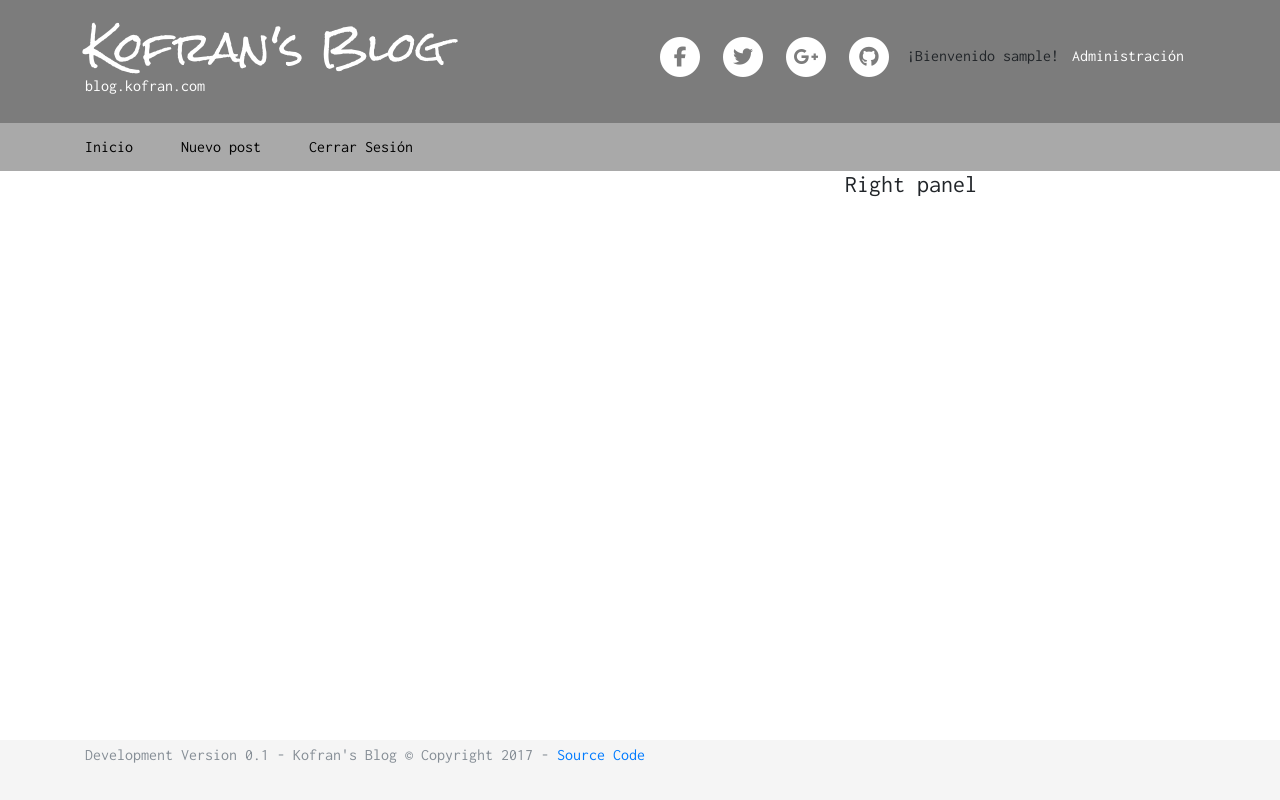
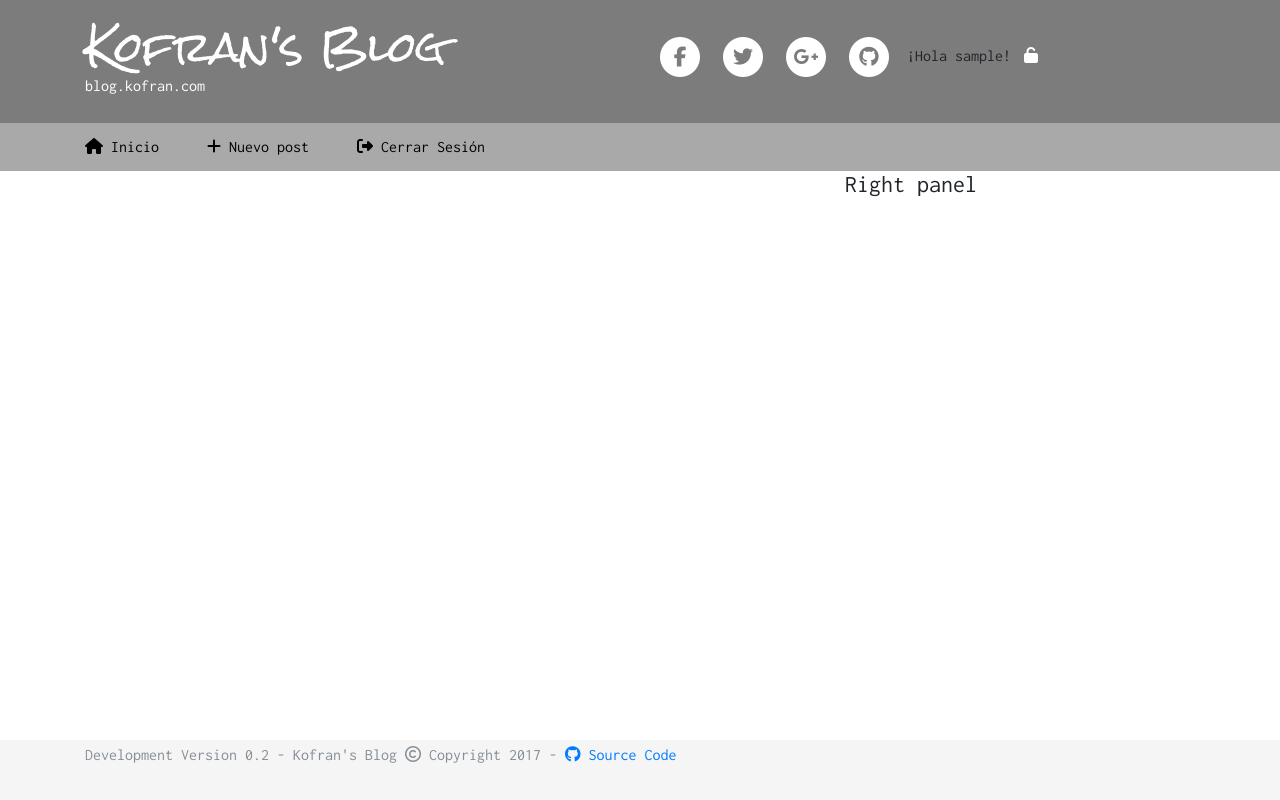
Before and after one commit to kofran/blog, a Django app: page / in a window 1280 px wide. Run offline with Django 3.2, Linux system fonts and the light colour scheme; the visitor is signed in with stand-in values (Sample User, id 1); data that the repository does not hold is empty; some libraries are stand-ins or nearby versions.

Commit message:
agregados iconos varios, version actualizada a 0.2

```diff
--- a/blog/templates/blog/base.html
+++ b/blog/templates/blog/base.html
@@ -66,15 +66,15 @@
               </li>
               <li class="list-inline-item">
                 {% if user.is_authenticated %}
-                  <p>¡Bienvenido {{ user.username }}!</p>
+                  <p>¡Hola {{ user.username }}!</p>
                 {% endif %}
                 {% if user.is_anonymous %}
-                  <a href="/signup">¡Registrate!</a>
+                  <a href="/signup"><i class="fa fa-user-plus" aria-hidden="true"></i> ¡Registrate!</a>
                 {% endif %}
               </li>
               <li class="list-inline-item">
                 {% if user.is_staff %}
-                  <a href="/admin">Administración</a>
+                  <a href="/admin"><i class="fa fa-unlock" aria-hidden="true"></i></a>
                 {% endif %}
               </li>
             </ul>
@@ -87,24 +87,24 @@
         <div class="container" role="menu">
           <ul class="menu-list list-inline">
             <li class="list-inline-item">
-              <a href="/">Inicio</a>
+              <a href="/"><i class="fa fa-home" aria-hidden="true"></i> Inicio</a>
             </li>
             {% if user.is_anonymous %}
               <li class="list-inline-item">
-                <a href="/login">Iniciar Sesión</a>
+                <a href="/login"><i class="fa fa-sign-in" aria-hidden="true"></i> Iniciar Sesión</a>
               </li>
             {% endif %}
             <li class="list-inline-item">
               {% if perms.post.can_add %}
                 {% if user.is_authenticated %}
-                  <a href="{% url 'post_new' %}" class="top-menu">Nuevo post <samp class="glyphicon glyphicon-plus"></samp></a>
+                  <a href="{% url 'post_new' %}" class="top-menu"><i class="fa fa-plus" aria-hidden="true"></i> Nuevo post</a>
                 {% endif %}
               {% endif %}
 
             </li>
             {% if user.is_authenticated %}
               <li class="list-inline-item">
-                <a href="/logout">Cerrar Sesión</a>
+                <a href="/logout"><i class="fa fa-sign-out" aria-hidden="true"></i> Cerrar Sesión</a>
               </li>
             {% endif %}
           </ul>
@@ -129,7 +129,7 @@
 
     <footer class="footer">
       <div class="container">
-        <span class="text-muted">Development Version 0.1 - Kofran's Blog © Copyright 2017 - <a href="https://github.com/kofran/blog" target="_blank">Source Code</a></span>
+        <span class="text-muted">Development Version 0.2 - Kofran's Blog <i class="fa fa-copyright" aria-hidden="true"></i> Copyright 2017 - <a href="https://github.com/kofran/blog" target="_blank"><i class="fa fa-github" aria-hidden="true"></i> Source Code</a></span>
 
 
       </div>
--- a/blog/templates/blog/home.html
+++ b/blog/templates/blog/home.html
@@ -8,7 +8,7 @@
       <h3><a href="{% url 'post_detail' pk=post.pk %}">{{ post.title|title}}</a></h3>
       <!-- <p>{{ post.text|linebreaksbr }}</p> -->
       <p>{{ post.text|safe|linebreaksbr|slice:"255" }}</p>
-      <p><a href="{% url 'post_detail' pk=post.pk %}">(Leer mas...)</a></p>
+      <p><a href="{% url 'post_detail' pk=post.pk %}"><i class="fa fa-caret-square-o-down" aria-hidden="true"></i> Leer mas...</a></p>
       <p>Publicado: {{ post.published_date|date:"j/n/Y" }}  por {{ post.author }}</p>
     </div>
   {% endfor %}
@@ -18,11 +18,11 @@
       <ul class="pagination justify-content-center">
         {% if posts.has_previous %}
           <li class="page-item">
-            <a class="page-link" href="?page={{ posts.previous_page_number }}" tabindex="-1">Previous</a>
+            <a class="page-link" href="?page={{ posts.previous_page_number }}" tabindex="-1"><i class="fa fa-arrow-left" aria-hidden="true"></i></a>
           </li>
         {% else %}
           <li class="page-item disabled">
-            <a class="page-link" href="" tabindex="-1">Previous</a>
+            <a class="page-link" href="" tabindex="-1"><i class="fa fa-arrow-left" aria-hidden="true"></i></a>
           </li>
         {% endif %}
         {% for i in posts.paginator.page_range %}
@@ -38,7 +38,7 @@
         {% endfor %}
         {% if posts.has_next %}
           <li class="page-item">
-            <a class="page-link" href="?page={{ posts.next_page_number }}">Next</a>
+            <a class="page-link" href="?page={{ posts.next_page_number }}"><i class="fa fa-arrow-right" aria-hidden="true"></i></a>
           </li>
         {% else %}
           <li class="page-item disabled">
--- a/blog/templates/blog/post_detail.html
+++ b/blog/templates/blog/post_detail.html
@@ -12,7 +12,7 @@
     {% endif %}
     <h2>{{ post.title|title}}
       <a href="{% url 'post_edit' pk=post.pk %}" class="btn btn-default">
-        <i class="fa fa-pencil-square-o" aria-hidden="true"></i>
+        <i class="fa fa-pencil-square-o fa-2x" aria-hidden="true"></i>
       </a>
     </h2>
     <p>{{ post.text|safe|linebreaksbr }}</p>
```
